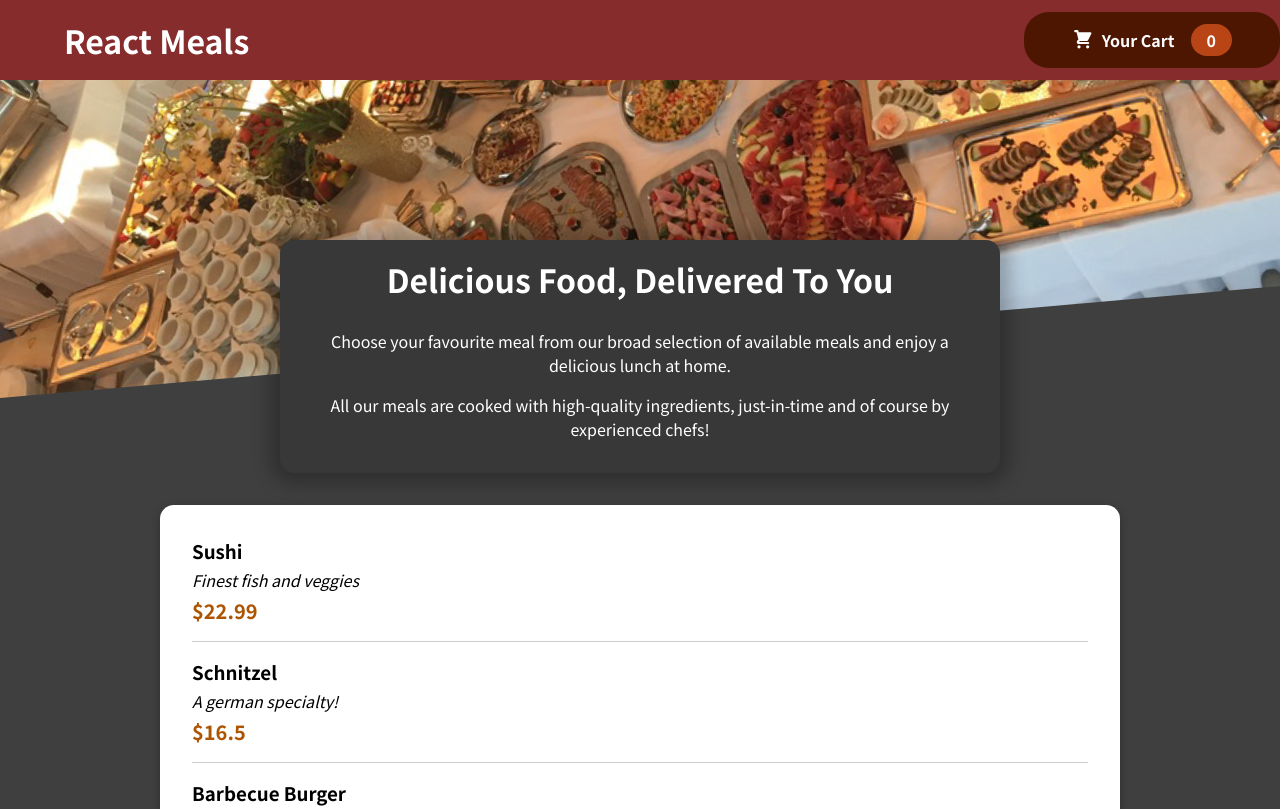
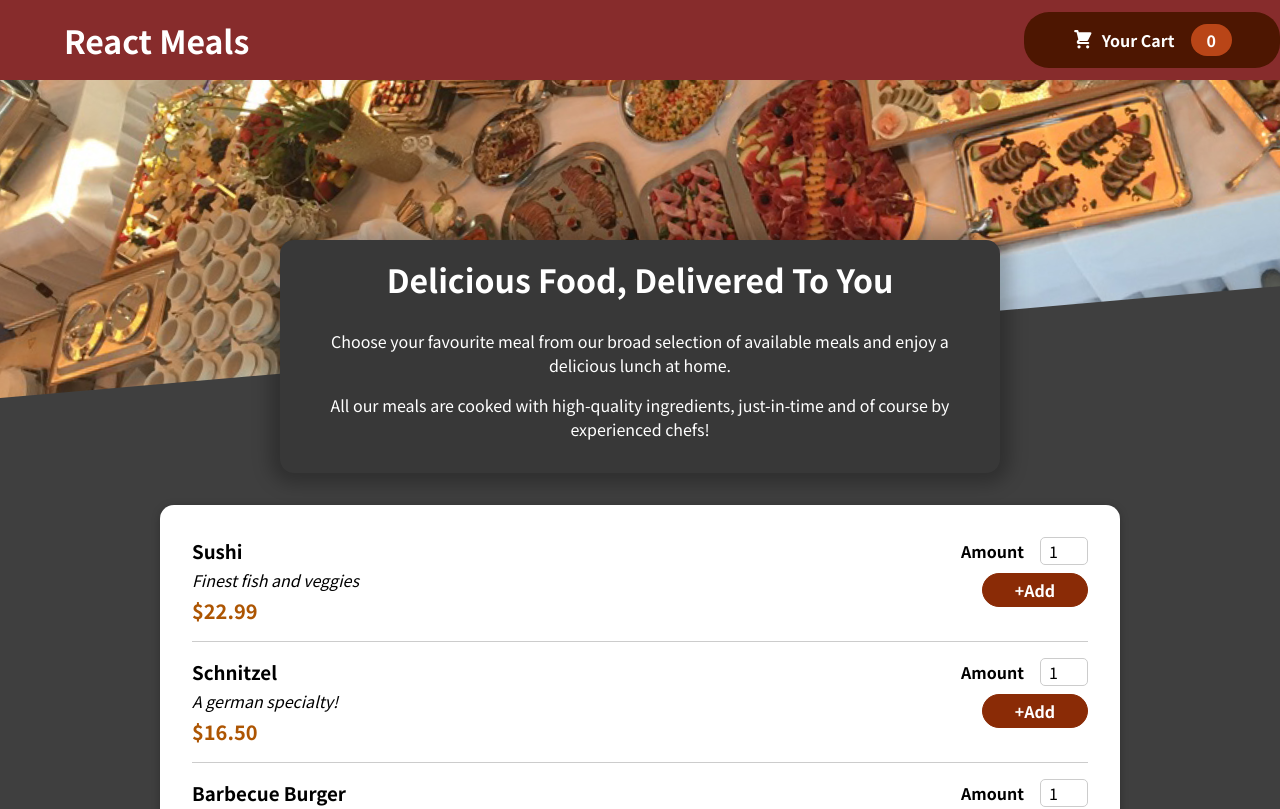
Before and after one commit to manupuranic/react-restaurant, a React (Create React App) app: page / in a window 1280 px wide. Shown: the top 809 px of the page. Built offline with nearby package versions, Linux system fonts and the light colour scheme.

Commit message:
Add to cart form

```diff
--- a/src/Components/Meals/AvailableMeals.js
+++ b/src/Components/Meals/AvailableMeals.js
@@ -34,6 +34,7 @@
   const mealsList = DUMMY_MEALS.map((meal) => (
     <MealListItem
       key={meal.id}
+      id={meal.id}
       name={meal.name}
       desc={meal.description}
       price={meal.price}
@@ -41,9 +42,11 @@
   ));
 
   return (
-    <Card className={classes.meals}>
-      <ul>{mealsList}</ul>
-    </Card>
+    <section className={classes.meals}>
+      <Card>
+        <ul>{mealsList}</ul>
+      </Card>
+    </section>
   );
 };
 
--- /dev/null
+++ b/src/Components/Meals/MealItemForm.js
@@ -0,0 +1,29 @@
+import React from "react";
+import classes from "./MealItemForm.module.css";
+import Input from "../UI/Input";
+
+const MealItemForm = (props) => {
+  const onAmountChange = (event) => {
+    console.log(event.target.value);
+  };
+
+  const onSubmitHandler = (event) => {
+    event.preventDefault();
+    console.log("add to cart", props.id);
+  };
+
+  return (
+    <form className={classes.form} onSubmit={onSubmitHandler}>
+      <Input
+        type="number"
+        label="Amount"
+        id="qty"
+        value="1"
+        onChange={onAmountChange}
+      />
+      <button>+Add</button>
+    </form>
+  );
+};
+
+export default MealItemForm;
--- /dev/null
+++ b/src/Components/Meals/MealItemForm.module.css
@@ -0,0 +1,20 @@
+.form {
+  text-align: right;
+}
+
+.form button {
+  font: inherit;
+  cursor: pointer;
+  background-color: #8a2b06;
+  border: 1px solid #8a2b06;
+  color: white;
+  padding: 0.25rem 2rem;
+  border-radius: 20px;
+  font-weight: bold;
+}
+
+.form button:hover,
+.form button:active {
+  background-color: #641e03;
+  border-color: #641e03;
+}
--- a/src/Components/Meals/MealListItem.js
+++ b/src/Components/Meals/MealListItem.js
@@ -1,13 +1,19 @@
 import React from "react";
 import classes from "./MealListItem.module.css";
+import MealItemForm from "./MealItemForm";
 
 const MealListItem = (props) => {
   return (
     <li>
       <div className={classes.meal}>
-        <h3>{props.name}</h3>
-        <span className={classes.description}>{props.desc}</span>
-        <span className={classes.price}>${props.price}</span>
+        <div>
+          <h3>{props.name}</h3>
+          <div className={classes.description}>{props.desc}</div>
+          <div className={classes.price}>${props.price.toFixed(2)}</div>
+        </div>
+        <div>
+          <MealItemForm id={props.id} />
+        </div>
       </div>
     </li>
   );
--- a/src/Components/Meals/MealListItem.module.css
+++ b/src/Components/Meals/MealListItem.module.css
@@ -1,6 +1,5 @@
 .meal {
   display: flex;
-  flex-direction: column;
   justify-content: space-between;
   margin: 1rem;
   padding-bottom: 1rem;
--- /dev/null
+++ b/src/Components/UI/Input.js
@@ -0,0 +1,18 @@
+import React from "react";
+import classes from "./Input.module.css";
+
+const Input = (props) => {
+  return (
+    <div className={classes.input}>
+      <label htmlFor={props.id}>{props.label}</label>
+      <input
+        type={props.type}
+        id={props.id}
+        value={props.value}
+        onChange={props.onChange}
+      />
+    </div>
+  );
+};
+
+export default Input;
--- /dev/null
+++ b/src/Components/UI/Input.module.css
@@ -0,0 +1,18 @@
+.input {
+  display: flex;
+  align-items: center;
+  margin-bottom: 0.5rem;
+}
+
+.input label {
+  font-weight: bold;
+  margin-right: 1rem;
+}
+
+.input input {
+  width: 3rem;
+  border-radius: 5px;
+  border: 1px solid #ccc;
+  font: inherit;
+  padding-left: 0.5rem;
+}
```
